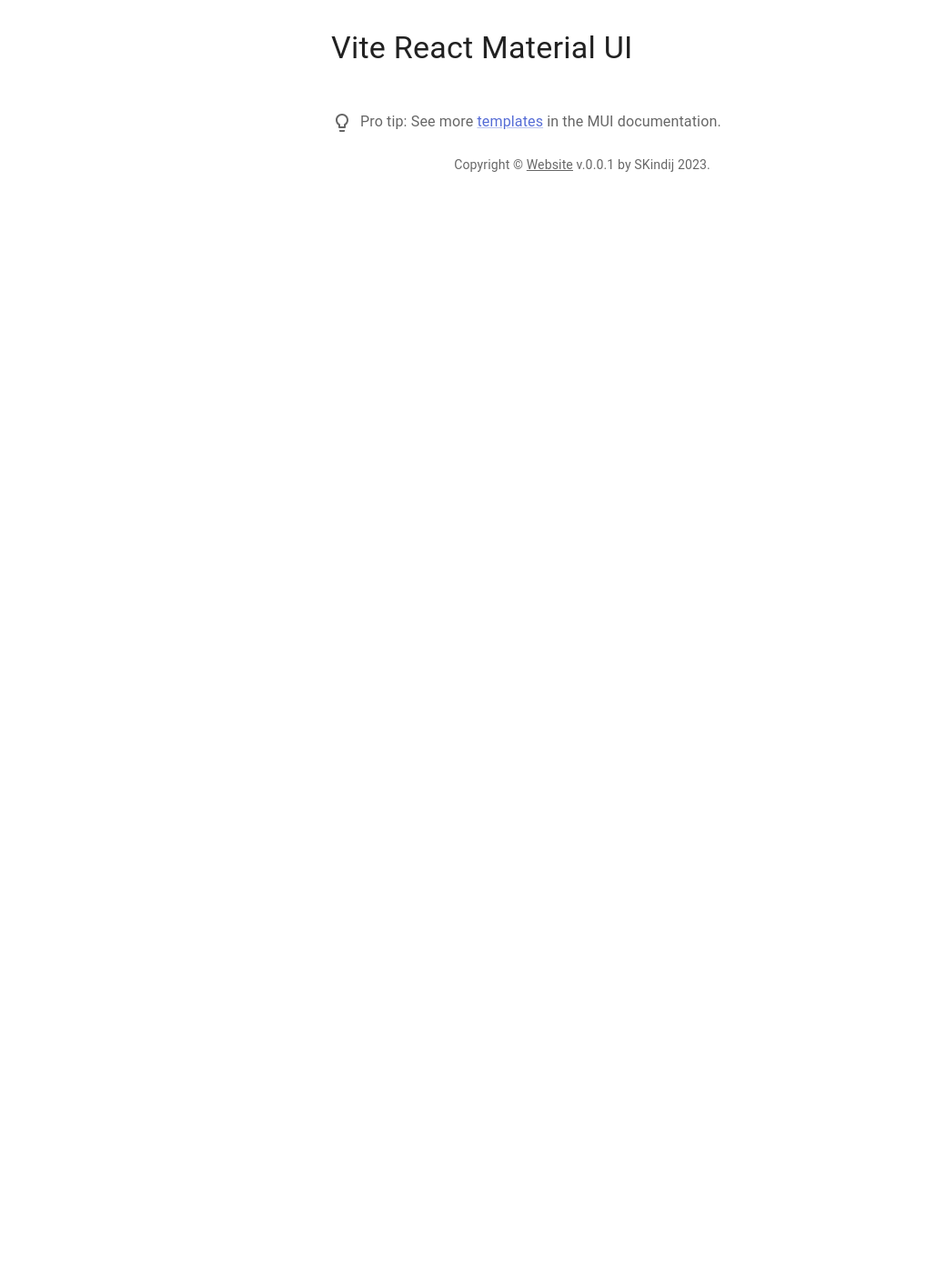
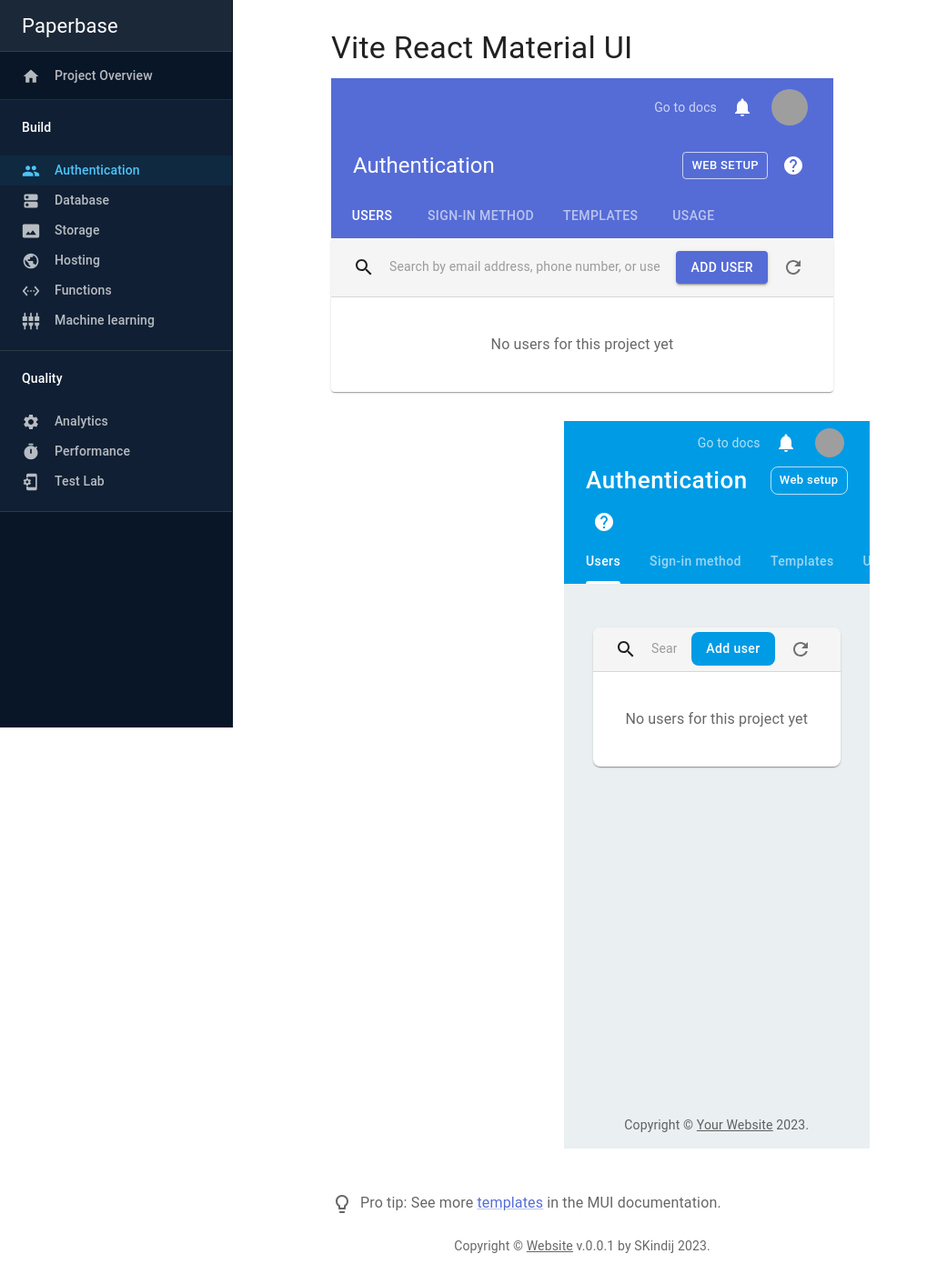
Before and after one commit to SKindij/React-UI-Styling-Playbook, a React (Vite) app in the folder Material-UI/Vite-MUI/: page / in a window 1280 px wide. Shown: the whole page at 91% size, without its empty margins (0-1019 px from the left). Before the commit the page ends 800 px from the top, so only its background shows below. Built offline with nearby package versions, Linux system fonts and the light colour scheme; grey boxes are pictures that could not be loaded.

Commit message:
refactor: reorganize existing codebase
Update App.jsx

```diff
--- a/Material-UI/Vite-MUI/src/App.jsx
+++ b/Material-UI/Vite-MUI/src/App.jsx
@@ -2,6 +2,11 @@
 import Container from '@mui/material/Container';
 import Typography from '@mui/material/Typography';
 import Box from '@mui/material/Box';
+
+import Header from './components/paperbase/Header';
+import Content from './components/paperbase/Content';
+import Navigator from './components/paperbase/Navigator';
+import Paperbase from './components/paperbase/Paperbase';
 
 import ProTip from './components/common/ProTip';
 import Copyright from './components/common/Copyright';
@@ -9,13 +14,26 @@
 export default function App() {
   return (
     <Container maxWidth="sm">
+
+      <Navigator />
+
       <Box sx={{ my: 4 }}>
         <Typography variant="h4" component="h1" gutterBottom>
           Vite React Material UI
         </Typography>
+        <Header />
+        <Content />
+      </Box>
+
+      <Box sx={{ my: 4 }}>
+        <Paperbase />
+      </Box>
+
+      <Box sx={{ my: 4 }}>
         <ProTip />
         <Copyright />
       </Box>
+
     </Container>
   );
 }
```
